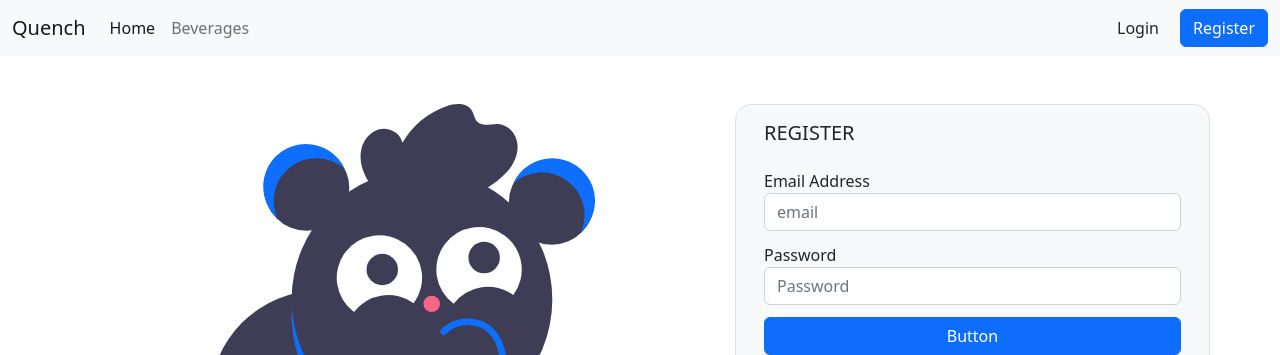
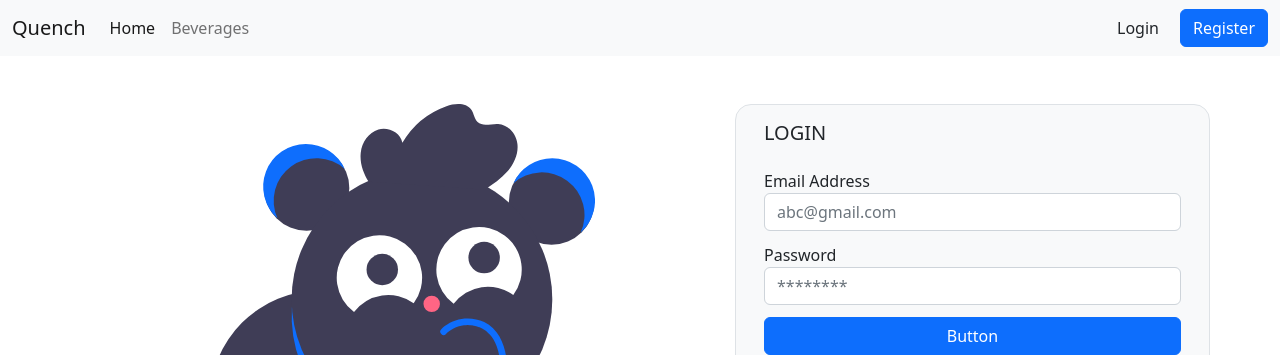
Before and after one commit to muffinthepao/project-3-client, a React (Create React App) app: page /login in a window 1280 px wide. Shown: the top 355 px of the page. Built offline with nearby package versions, Linux system fonts and the light colour scheme.

Commit message:
fix: successful reggo will redirect to login page changed from .then to async/await toastify.success() toastify.error()

```diff
--- a/src/App.jsx
+++ b/src/App.jsx
@@ -1,16 +1,18 @@
 import { Routes, Route } from 'react-router-dom';
+import { ToastContainer } from 'react-toastify';
 import './App.css';
 
 
-import Header from './components/partials/Header';
 import Beverages from './components/beverages/Beverages';
 import BeverageDetails from './components/beverage/BeverageDetails';
+import Header from './components/partials/Header';
 import Login from './components/login/Login';
 import Register from './components/register/Register';
 
 
 import 'bootstrap/dist/css/bootstrap.min.css';
 import 'bootstrap/dist/js/bootstrap.bundle.min';
+import 'react-toastify/dist/ReactToastify.css';
 
 function App() {
   return (
@@ -24,6 +26,8 @@ function App() {
         <Route path="/login" element={<Login />} />
         <Route path="/register" element={<Register />} />
      </Routes>
+
+     <ToastContainer />
     </div>
   );
 }
--- a/src/components/login/Login.jsx
+++ b/src/components/login/Login.jsx
@@ -1,12 +1,12 @@
 import React from "react";
-import { Link } from "react-router-dom";
+// import { Link } from "react-router-dom";
 import { useForm } from "react-hook-form";
 import { joiResolver } from "@hookform/resolvers/joi";
 import Joi from "joi";
 
-import styles from '../stylesheets/form.module.scss'
 import ImageComponent from "../image-component/ImageComponent";
 import loginImg from "../login/refreshing_beverage_td3r.svg";
+import styles from '../stylesheets/form.module.scss'
 
 
 const schema = Joi.object({
@@ -21,7 +21,7 @@ function Login(props) {
     const {
         register,
         handleSubmit,
-        watch,
+        // watch,
         formState: { errors },
     } = useForm({
         resolver: joiResolver(schema),
@@ -48,7 +48,7 @@ function Login(props) {
 
                     <div className="col-sm-5 rounded-4 border bg-light">
                         <div className="p-3">
-                            <h5 className="mb-4 d-flex justify-right">REGISTER</h5>
+                            <h5 className="mb-4 d-flex justify-right">LOGIN</h5>
                             <form onSubmit={handleSubmit(onSubmit)}>
                                 <div className={styles["form-group"]}>
                                     <label className={styles['form-label']} for="email">Email Address</label>
@@ -57,7 +57,7 @@ function Login(props) {
                                         className="form-control"
                                         id="email"
                                         {...register("email")}
-                                        placeholder="email"
+                                        placeholder="abc@gmail.com"
                                     />
                                     <p className={styles['form-error-message']}>{errors.email?.message}</p>
                                 </div>
@@ -68,12 +68,12 @@ function Login(props) {
                                         className="form-control"
                                         id="password"
                                         {...register("password")}
-                                        placeholder="Password"
+                                        placeholder="********"
                                     />
                                     <p className={styles['form-error-message']}>{errors.password?.message}</p>
                                 </div>
-                                <div class="d-grid gap-2">
-                                    <button class="btn btn-primary" type="submit">Button</button>
+                                <div className="d-grid gap-2">
+                                    <button className="btn btn-primary" type="submit">Button</button>
                                 </div>
                             </form>
                         </div>
--- a/src/components/partials/header.jsx
+++ b/src/components/partials/header.jsx
@@ -1,9 +1,3 @@
-// import Button from "react-bootstrap/Button";
-// import Container from "react-bootstrap/Container";
-// import Form from "react-bootstrap/Form";
-// import Nav from "react-bootstrap/Nav";
-// import Navbar from "react-bootstrap/Navbar";
-// import NavDropdown from "react-bootstrap/NavDropdown";
 
 import { NavLink } from "react-router-dom";
 
--- a/src/components/register/Register.jsx
+++ b/src/components/register/Register.jsx
@@ -1,9 +1,10 @@
 import React from "react";
-// import Button from 'react-bootstrap/Button';
-import { Link } from "react-router-dom";
+import Joi from "joi";
+import axios from "axios"
 import { useForm } from "react-hook-form";
 import { joiResolver } from "@hookform/resolvers/joi";
-import Joi from "joi";
+import { toast } from "react-toastify";
+import { useNavigate } from "react-router-dom";
 
 // import validators from "../validators/formValidators"
 import styles from '../stylesheets/form.module.scss'
@@ -22,11 +23,14 @@ const schema = Joi.object({
 
 // const schema = validators.registerValidator
 
-function Register(props) {
+ function Register(props) {
+
+
+
+    const navigate = useNavigate();
     const {
         register,
         handleSubmit,
-        watch,
         formState: { errors },
     } = useForm({
         resolver: joiResolver(schema),
@@ -36,14 +40,37 @@ function Register(props) {
             email: "",
             password: "",
             confirmPassword: "",
+
+            // fullName: "Mervin Tester 2",
+            // preferredName: "Tester 2",
+            // email: "mervin2@gmail.com",
+            // password: "123",
+            // confirmPassword: "123",
         },
     });
 
-    function onSubmit(data) {
-        console.log("data: ", data);
+    async function onSubmit(data) {
+        // console.log("data: ", data);
+
+
+        try {
+            let response =  await axios.post(`http://localhost:8000/api/v1/users/register`, data)
+
+            if(response.error) {
+                toast.error(response.error)
+                return
+            }
+
+            toast.success("Registered Successfully")
+
+            navigate("/login")
+        } catch (error) {
+            console.log(error.response)
+            toast.error("Unable to Register. Please try again later.")
+        }
+
     }
 
-    console.log("errors: ", errors);
 
     return (
         <>
@@ -113,8 +140,8 @@ function Register(props) {
                                     />
                                     <p className={styles['form-error-message']}>{errors.confirmPassword?.message}</p>
                                 </div>
-                                <div class="d-grid gap-2">
-                                    <button class="btn btn-primary" type="submit">Register</button>
+                                <div className="d-grid gap-2">
+                                    <button className="btn btn-primary" type="submit">Register</button>
                                 </div>
                             </form>
                         </div>
--- a/src/components/stylesheets/form.module.scss
+++ b/src/components/stylesheets/form.module.scss
@@ -21,5 +21,6 @@ img {
     width:665px;
     vertical-align: middle;
     object-fit: cover;
+    // object-fit: cover !important;
     background: no-repeat fixed center;
 }
```
Also changed, not shown: src/components/validators/formValidators.jsx (+10 -17 lines).
